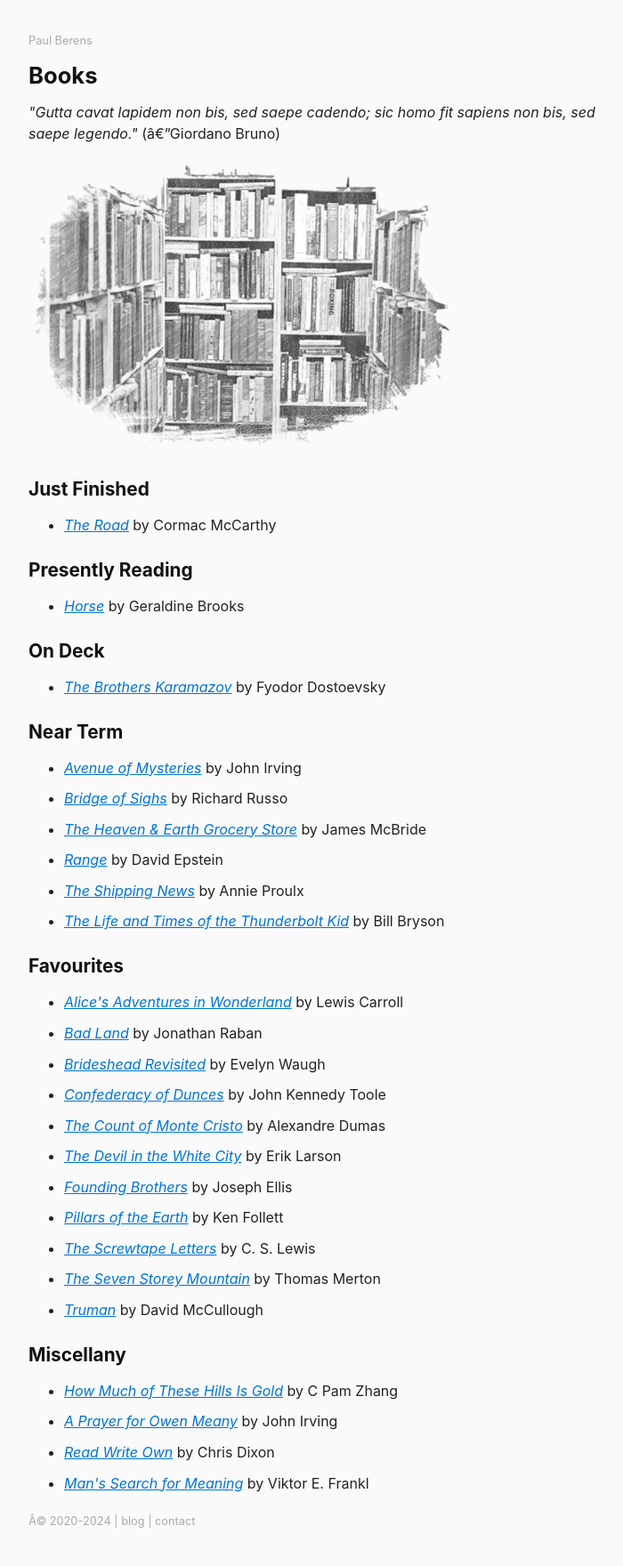
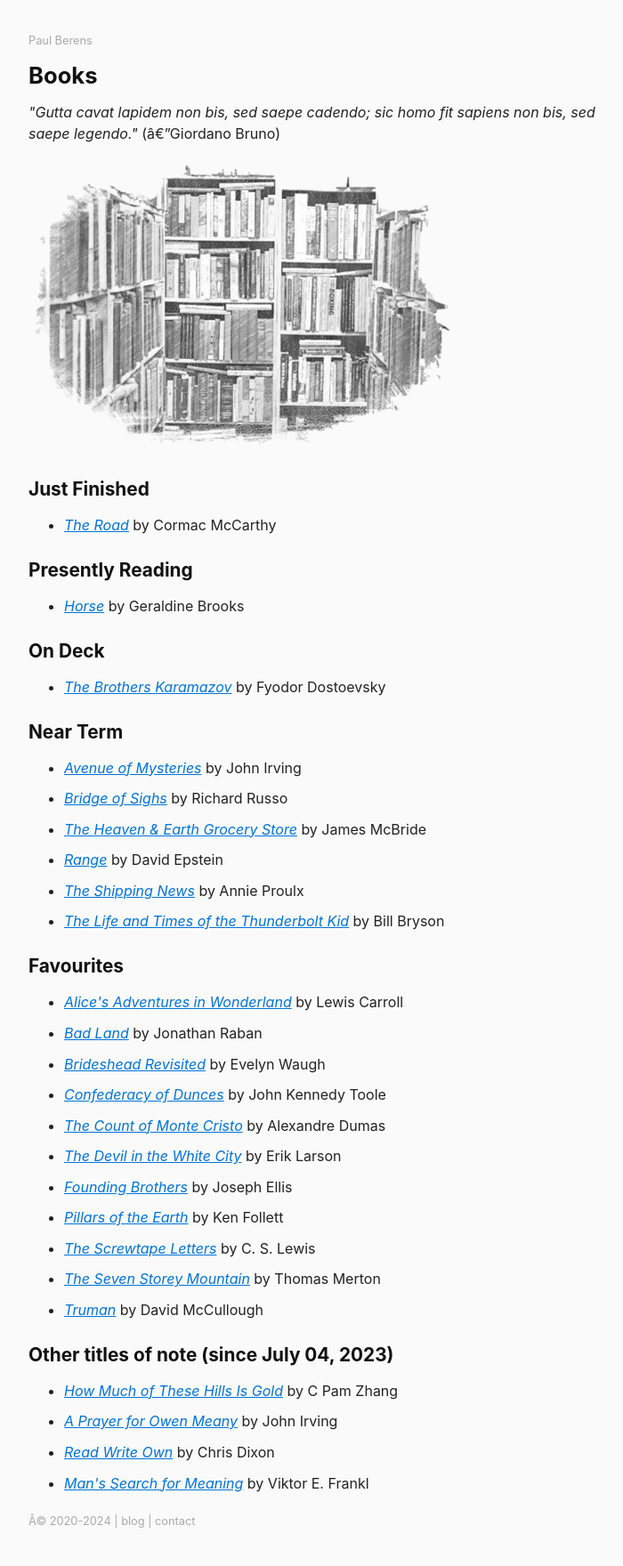
Before and after one commit to berensp/berensp.github.io, a Jekyll site: the page built from pages/books.md, in a window 1280 px wide. Shown: the whole page at 89% size, without its empty margins (288-988 px from the left). Built offline with Jekyll 4.4.1, drawn with Linux system fonts in a browser that asks for light colours; a script that is not in the unit is left out.

Commit message:
Update books.md

```diff
--- a/pages/books.md
+++ b/pages/books.md
@@ -15,17 +15,22 @@ ogimage: bookshelf.bw.png
     {% assign current_date = 'now' | date: '%s' %}
     {% assign books_in_category = site.book | where: "category", category %}
     {% assign recent_books = "" | split: "" %}
+    {% assign earliest_date = current_date %}
     {% for bookreview in books_in_category %}
       {% if bookreview.finish_date %}
         {% assign finish_date = bookreview.finish_date | date: '%s' %}
         {% assign days_since = current_date | minus: finish_date | divided_by: 86400 %}
         {% if days_since <= 365 %}
           {% assign recent_books = recent_books | push: bookreview %}
+          {% if finish_date < earliest_date %}
+            {% assign earliest_date = finish_date %}
+          {% endif %}
         {% endif %}
       {% endif %}
     {% endfor %}
     {% if recent_books.size > 0 %}
-<h2>{{ category }}</h2>
+      {% assign earliest_date_formatted = earliest_date | date: "%B %d, %Y" %}
+<h2>Other titles of note (since {{ earliest_date_formatted }})</h2>
 <ul class="more-space">
       {% for bookreview in recent_books %}
   <li><i><a class="bookreview-link" href="{{ bookreview.url | relative_url }}">{{ bookreview.title | escape }}</a></i> by {{ bookreview.author }}</li>
```
